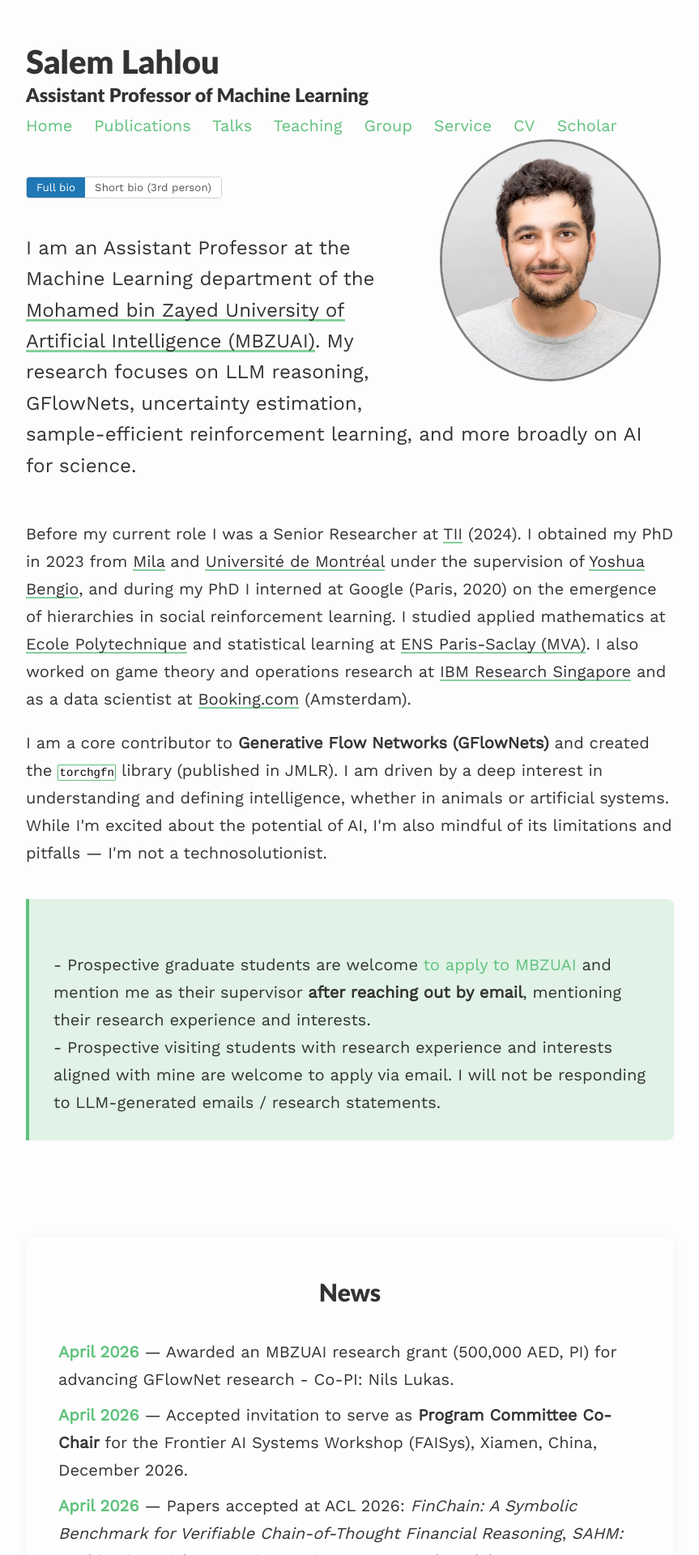
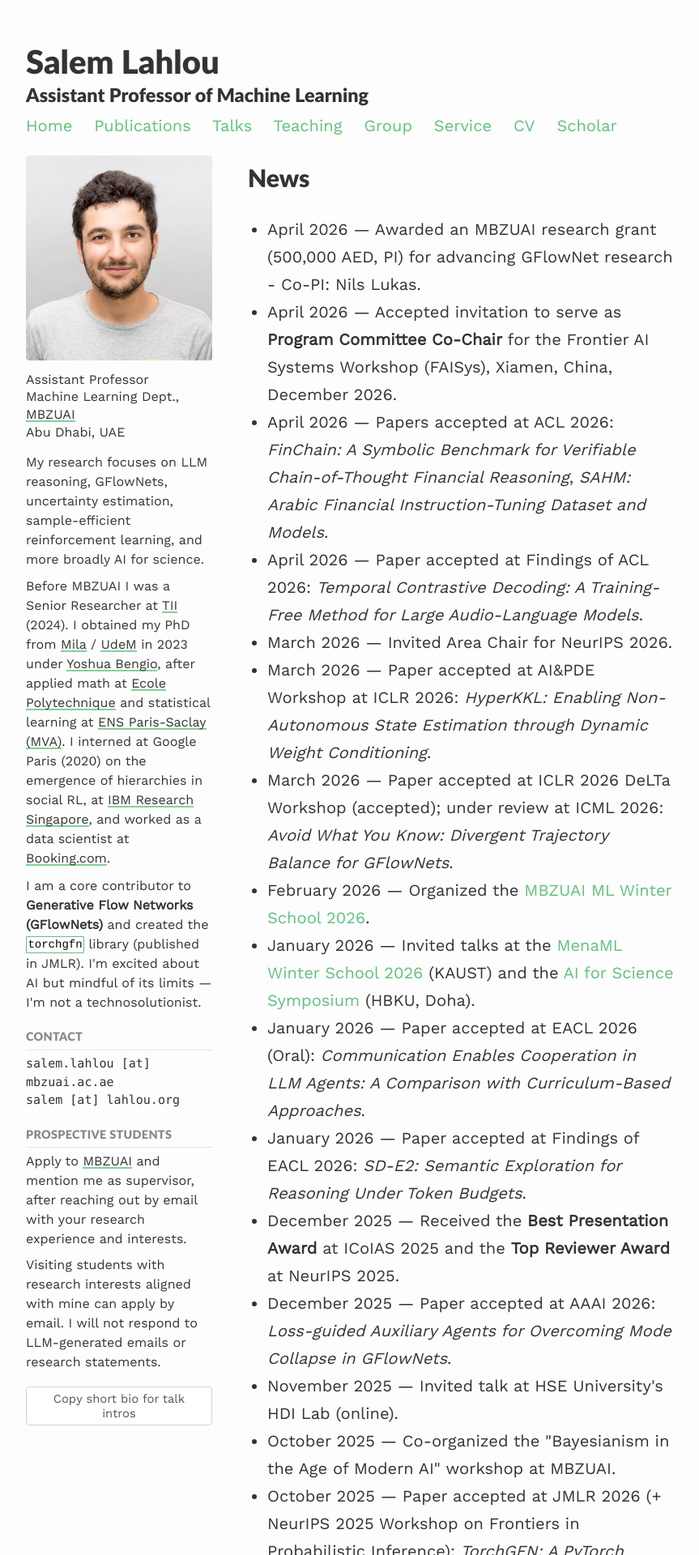
Before and after one commit to saleml/saleml.github.io, a Jekyll site: the page built from index.md, in a window 1280 px wide. Shown: the top 1920 px of the page at 81% size, without its empty margins (208-1071 px from the left). Built offline with Jekyll 4.4.1, drawn with Linux system fonts in a browser that asks for light colours; nearby versions of some CDN libraries; some of the changed lines change nothing that is shown.

Commit message:
Revamp index.md layout and content for improved presentation. Transitioned to a home layout with a sidebar for profile details, streamlined bio sections, and enhanced contact information. Updated prospective student application instructions for clarity and added a button for copying the short bio. Refined the news section for better organization.

```diff
--- a/index.md
+++ b/index.md
@@ -1,54 +1,50 @@
 ---
 layout: about
 permalink: /
-profile:
-  align: right
-  image: profile.png
 published: true
 ---
 
-<div class="intro-section">
+<div class="home-layout">
 
-  <div class="bio-toggle" style="margin-bottom: 1em; font-size: 0.9em;">
-    <button id="bio-btn-first" class="bio-tab active" type="button">Full bio</button>
-    <button id="bio-btn-third" class="bio-tab" type="button">Short bio (3rd person)</button>
-  </div>
+  <aside class="home-sidebar">
+    <img class="home-photo" src="{{site.baseurl}}/assets/images/profile.png" alt="Salem Lahlou">
 
-  <div id="bio-first" class="bio-version">
-    <p class="lead-text">
-      I am an Assistant Professor at the Machine Learning department of the <a href="https://mbzuai.ac.ae/" target="_blank">Mohamed bin Zayed University of Artificial Intelligence (MBZUAI)</a>. My research focuses on LLM reasoning, GFlowNets, uncertainty estimation, sample-efficient reinforcement learning, and more broadly on AI for science.
+    <p class="home-position">
+      Assistant Professor<br>
+      Machine Learning Dept., <a href="https://mbzuai.ac.ae/" target="_blank">MBZUAI</a><br>
+      Abu Dhabi, UAE
     </p>
 
-    <p>
-      Before my current role I was a Senior Researcher at <a href="https://www.tii.ae/" target="_blank">TII</a> (2024). I obtained my PhD in 2023 from <a href="https://mila.quebec/en/" target="_blank">Mila</a> and <a href="https://www.umontreal.ca/en" target="_blank">Université de Montréal</a> under the supervision of <a href="https://yoshuabengio.org/" target="_blank">Yoshua Bengio</a>, and during my PhD I interned at Google (Paris, 2020) on the emergence of hierarchies in social reinforcement learning. I studied applied mathematics at <a href="https://www.polytechnique.edu/" target="_blank">Ecole Polytechnique</a> and statistical learning at <a href="https://ens-paris-saclay.fr/" target="_blank">ENS Paris-Saclay (MVA)</a>. I also worked on game theory and operations research at <a href="https://researcher.watson.ibm.com/researcher/view_group.php?id=8131" target="_blank">IBM Research Singapore</a> and as a data scientist at <a href="https://www.booking.com/">Booking.com</a> (Amsterdam).
-    </p>
+    <div class="home-bio">
+      <p>My research focuses on LLM reasoning, GFlowNets, uncertainty estimation, sample-efficient reinforcement learning, and more broadly AI for science.</p>
+      <p>Before MBZUAI I was a Senior Researcher at <a href="https://www.tii.ae/" target="_blank">TII</a> (2024). I obtained my PhD from <a href="https://mila.quebec/en/" target="_blank">Mila</a> / <a href="https://www.umontreal.ca/en" target="_blank">UdeM</a> in 2023 under <a href="https://yoshuabengio.org/" target="_blank">Yoshua Bengio</a>, after applied math at <a href="https://www.polytechnique.edu/" target="_blank">Ecole Polytechnique</a> and statistical learning at <a href="https://ens-paris-saclay.fr/" target="_blank">ENS Paris-Saclay (MVA)</a>. I interned at Google Paris (2020) on the emergence of hierarchies in social RL, at <a href="https://researcher.watson.ibm.com/researcher/view_group.php?id=8131" target="_blank">IBM Research Singapore</a>, and worked as a data scientist at <a href="https://www.booking.com/">Booking.com</a>.</p>
+      <p>I am a core contributor to <strong>Generative Flow Networks (GFlowNets)</strong> and created the <a href="https://github.com/GFNOrg/torchgfn" target="_blank"><code>torchgfn</code></a> library (published in JMLR). I'm excited about AI but mindful of its limits &mdash; I'm not a technosolutionist.</p>
+    </div>
 
-    <p>
-      I am a core contributor to <strong>Generative Flow Networks (GFlowNets)</strong> and created the <a href="https://github.com/GFNOrg/torchgfn" target="_blank"><code>torchgfn</code></a> library (published in JMLR). I am driven by a deep interest in understanding and defining intelligence, whether in animals or artificial systems. While I'm excited about the potential of AI, I'm also mindful of its limitations and pitfalls &mdash; I'm not a technosolutionist.
-    </p>
-  </div>
-
-  <div id="bio-third" class="bio-version" style="display: none;">
-    <div class="short-bio-text" style="padding: 0.75em 1em; background: #f7f7f7; border-left: 3px solid #1f77b4; border-radius: 3px;">
-      <p style="margin: 0;">
-        Salem Lahlou is an Assistant Professor in the Machine Learning department at the Mohamed bin Zayed University of Artificial Intelligence (MBZUAI), Abu Dhabi. His research focuses on LLM reasoning, Generative Flow Networks (GFlowNets), uncertainty estimation, sample-efficient reinforcement learning, and AI for science. He is a core contributor to GFlowNets and created the torchgfn library, published in JMLR. He obtained his PhD in 2023 from Mila and Université de Montréal under the supervision of Yoshua Bengio, and previously studied applied mathematics at Ecole Polytechnique and statistical learning at ENS Paris-Saclay (MVA).
+    <div class="home-section">
+      <h4>Contact</h4>
+      <p class="home-contact">
+        salem.lahlou [at] mbzuai.ac.ae<br>
+        salem [at] lahlou.org
       </p>
     </div>
-    <button id="copy-short-bio" type="button" style="margin-top: 0.75em; font-size: 0.85em; padding: 0.3em 0.8em;">Copy to clipboard</button>
-    <span id="copy-feedback" style="margin-left: 0.5em; font-size: 0.85em; color: #2a8f2a; display: none;">copied</span>
-  </div>
 
-  <div class="highlight-box">
-    <br>
-    - Prospective graduate students are welcome <a href="https://mbzuai.ac.ae/study/graduate-admission-process/" target="_blank">to apply to MBZUAI</a> and mention me as their supervisor <strong>after reaching out by email</strong>, mentioning their research experience and interests.
-    <br>
-    - Prospective visiting students with research experience and interests aligned with mine are welcome to apply via email. I will not be responding to LLM-generated emails / research statements.
-  </div>
-</div>
+    <div class="home-section">
+      <h4>Prospective students</h4>
+      <p>Apply to <a href="https://mbzuai.ac.ae/study/graduate-admission-process/" target="_blank">MBZUAI</a> and mention me as supervisor, after reaching out by email with your research experience and interests.</p>
+      <p>Visiting students with research interests aligned with mine can apply by email. I will not respond to LLM-generated emails or research statements.</p>
+    </div>
 
-<div class="news" style="margin-top: 2em;">
-<h2>News</h2>
-<ul>
+    <div class="home-section">
+      <button id="copy-short-bio" type="button" class="copy-bio-btn">Copy short bio for talk intros</button>
+      <span id="copy-feedback" class="copy-feedback">copied</span>
+      <div id="short-bio-source" hidden>Salem Lahlou is an Assistant Professor in the Machine Learning department at the Mohamed bin Zayed University of Artificial Intelligence (MBZUAI), Abu Dhabi. His research focuses on LLM reasoning, Generative Flow Networks (GFlowNets), uncertainty estimation, sample-efficient reinforcement learning, and AI for science. He is a core contributor to GFlowNets and created the torchgfn library, published in JMLR. He obtained his PhD in 2023 from Mila and Université de Montréal under the supervision of Yoshua Bengio, and previously studied applied mathematics at Ecole Polytechnique and statistical learning at ENS Paris-Saclay (MVA).</div>
+    </div>
+  </aside>
+
+  <main class="home-main">
+    <h2 class="home-news-heading">News</h2>
+    <ul class="home-news-list">
   <!-- NEWS:START -->
   <li><span class="news-date">April 2026</span> &mdash; Awarded an MBZUAI research grant (500,000 AED, PI) for advancing GFlowNet research - Co-PI: Nils Lukas.</li>
   <li><span class="news-date">April 2026</span> &mdash; Accepted invitation to serve as <strong>Program Committee Co-Chair</strong> for the Frontier AI Systems Workshop (FAISys), Xiamen, China, December 2026.</li>
@@ -82,80 +78,115 @@ published: true
   <li><span class="news-date">November 2024</span> &mdash; Attended the <a href="https://climb.berkeley.edu/climb-workshop/">CLIMB</a> and <a href="https://simons.berkeley.edu/workshops/domain-adaptation-related-areas" target="_blank">Domain Adaptation</a> workshops at the Simons Institute, UC Berkeley.</li>
   <li><span class="news-date">September 2024</span> &mdash; Joined MBZUAI as Assistant Professor in the Machine Learning department.</li>
   <!-- NEWS:END -->
-</ul>
+    </ul>
+  </main>
+
 </div>
 
 <style>
-  .bio-toggle {
-    display: inline-flex;
-    border: 1px solid #d3d3d3;
-    border-radius: 4px;
-    overflow: hidden;
+.home-layout {
+  display: grid;
+  grid-template-columns: 230px 1fr;
+  gap: 2.2em;
+  margin-top: 1em;
+  align-items: start;
+}
+.home-sidebar {
+  font-size: 0.8em;
+  line-height: 1.5;
+}
+.home-photo {
+  width: 100%;
+  max-width: 230px;
+  border-radius: 4px;
+  display: block;
+  margin-bottom: 0.8em;
+}
+.home-position {
+  margin: 0 0 0.9em 0;
+  font-size: 1em;
+  line-height: 1.35;
+}
+.home-bio p {
+  margin: 0 0 0.6em 0;
+}
+.home-section {
+  margin-top: 1.1em;
+}
+.home-section h4 {
+  margin: 0 0 0.35em 0;
+  font-size: 0.9em;
+  letter-spacing: 0.02em;
+  text-transform: uppercase;
+  color: #888;
+  border-bottom: 1px solid #e5e5e5;
+  padding-bottom: 0.2em;
+}
+.home-section p {
+  margin: 0 0 0.5em 0;
+}
+.home-contact {
+  font-family: ui-monospace, SFMono-Regular, Menlo, Consolas, monospace;
+  font-size: 0.94em;
+}
+.copy-bio-btn {
+  background: #fff;
+  border: 1px solid #d3d3d3;
+  border-radius: 4px;
+  cursor: pointer;
+  font-family: inherit;
+  font-size: 0.92em;
+  color: #555;
+  padding: 0.35em 0.7em;
+}
+.copy-bio-btn:hover {
+  background: #f0f0f0;
+}
+.copy-feedback {
+  margin-left: 0.5em;
+  font-size: 0.9em;
+  color: #2a8f2a;
+  display: none;
+}
+.home-main {
+  min-width: 0;
+}
+.home-news-heading {
+  margin-top: 0;
+}
+.home-news-list {
+  padding-left: 1.2em;
+}
+@media (max-width: 720px) {
+  .home-layout {
+    grid-template-columns: 1fr;
   }
-  .bio-tab {
-    background: #fff;
-    border: 0;
-    padding: 0.35em 0.9em;
-    cursor: pointer;
-    font-family: inherit;
-    color: #555;
+  .home-photo {
+    max-width: 180px;
+    margin-left: auto;
+    margin-right: auto;
   }
-  .bio-tab.active {
-    background: #1f77b4;
-    color: #fff;
+  .home-sidebar {
+    font-size: 0.9em;
   }
-  .bio-tab:not(.active):hover {
-    background: #f0f0f0;
-  }
-  #copy-short-bio {
-    background: #fff;
-    border: 1px solid #d3d3d3;
-    border-radius: 4px;
-    cursor: pointer;
-    font-family: inherit;
-    color: #555;
-  }
-  #copy-short-bio:hover {
-    background: #f0f0f0;
-  }
+}
 </style>
 
 <script>
   (function() {
-    const btnFirst = document.getElementById('bio-btn-first');
-    const btnThird = document.getElementById('bio-btn-third');
-    const bioFirst = document.getElementById('bio-first');
-    const bioThird = document.getElementById('bio-third');
-    const copyBtn = document.getElementById('copy-short-bio');
-    const copyFeedback = document.getElementById('copy-feedback');
-
-    function show(view) {
-      if (view === 'first') {
-        bioFirst.style.display = 'block';
-        bioThird.style.display = 'none';
-        btnFirst.classList.add('active');
-        btnThird.classList.remove('active');
-      } else {
-        bioFirst.style.display = 'none';
-        bioThird.style.display = 'block';
-        btnFirst.classList.remove('active');
-        btnThird.classList.add('active');
-      }
-    }
-
-    btnFirst.addEventListener('click', () => show('first'));
-    btnThird.addEventListener('click', () => show('third'));
-
-    copyBtn.addEventListener('click', async () => {
-      const text = document.querySelector('#bio-third .short-bio-text').innerText.trim();
+    const btn = document.getElementById('copy-short-bio');
+    const fb = document.getElementById('copy-feedback');
+    const src = document.getElementById('short-bio-source');
+    if (!btn) return;
+    btn.addEventListener('click', async () => {
       try {
-        await navigator.clipboard.writeText(text);
-        copyFeedback.style.display = 'inline';
-        setTimeout(() => { copyFeedback.style.display = 'none'; }, 1800);
+        await navigator.clipboard.writeText(src.textContent.trim());
+        fb.style.display = 'inline';
+        setTimeout(() => { fb.style.display = 'none'; }, 1800);
       } catch (e) {
-        copyFeedback.textContent = 'copy failed';
-        copyFeedback.style.color = '#c00';
-        copyFeedback.style.display = 'inline';
+        fb.textContent = 'copy failed';
+        fb.style.color = '#c00';
+        fb.style.display = 'inline';
       }
     });
   })();
```
